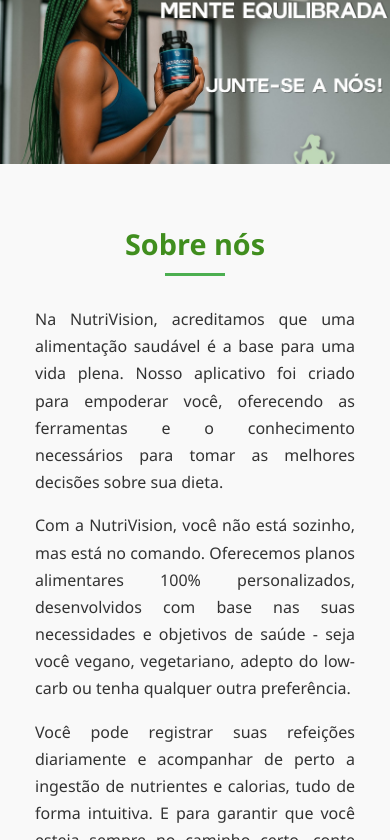
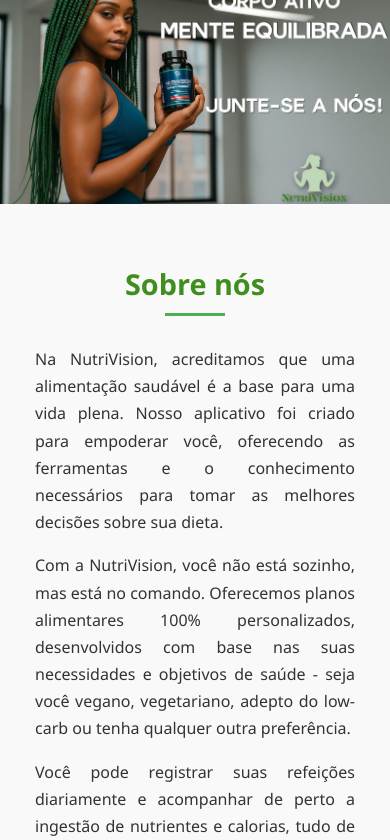
Before and after one commit to Jaine09/NutriVision, a plain HTML site: page index.html in a window 390 px wide. Shown: the part 106-946 px from the top of the page. Drawn offline with Linux system fonts and the light colour scheme.

Commit message:
ajuste banner

```diff
--- a/assets/css/responsividade.css
+++ b/assets/css/responsividade.css
@@ -38,11 +38,17 @@
         text-align: center;
     }
 
-    #banner-img,
     #inicio {
-        height: 250px;
+        margin-top: 90px;
+        position: relative;
         width: 100%;
-        object-fit: cover;
+        height: 1000px;
+        overflow: hidden;
+    }
+
+    #banner-img {
+        width: 100%;
+        height: 100%;
     }
 
     #sobre h1,
@@ -284,6 +290,6 @@
 
     #banner-img,
     #inicio {
-        height: 180px;
+        height: 220px;
     }
 }
```
